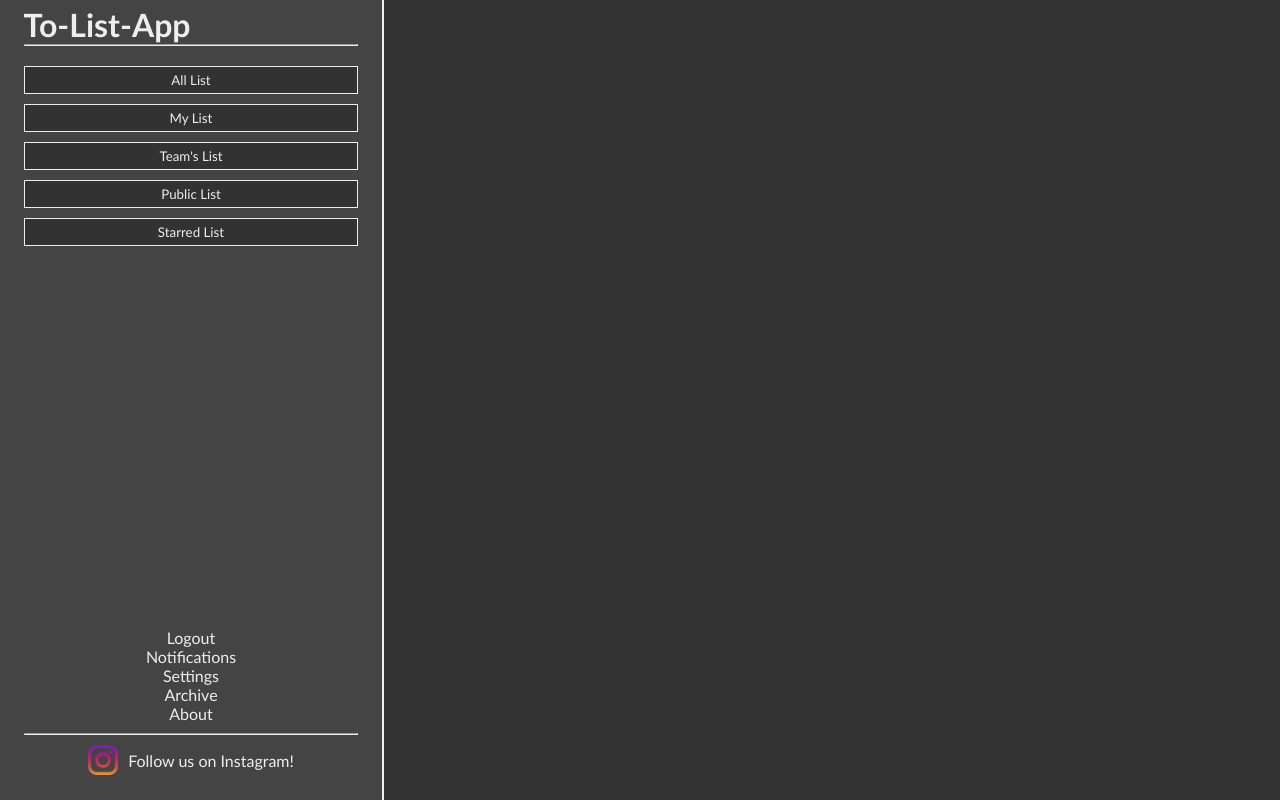
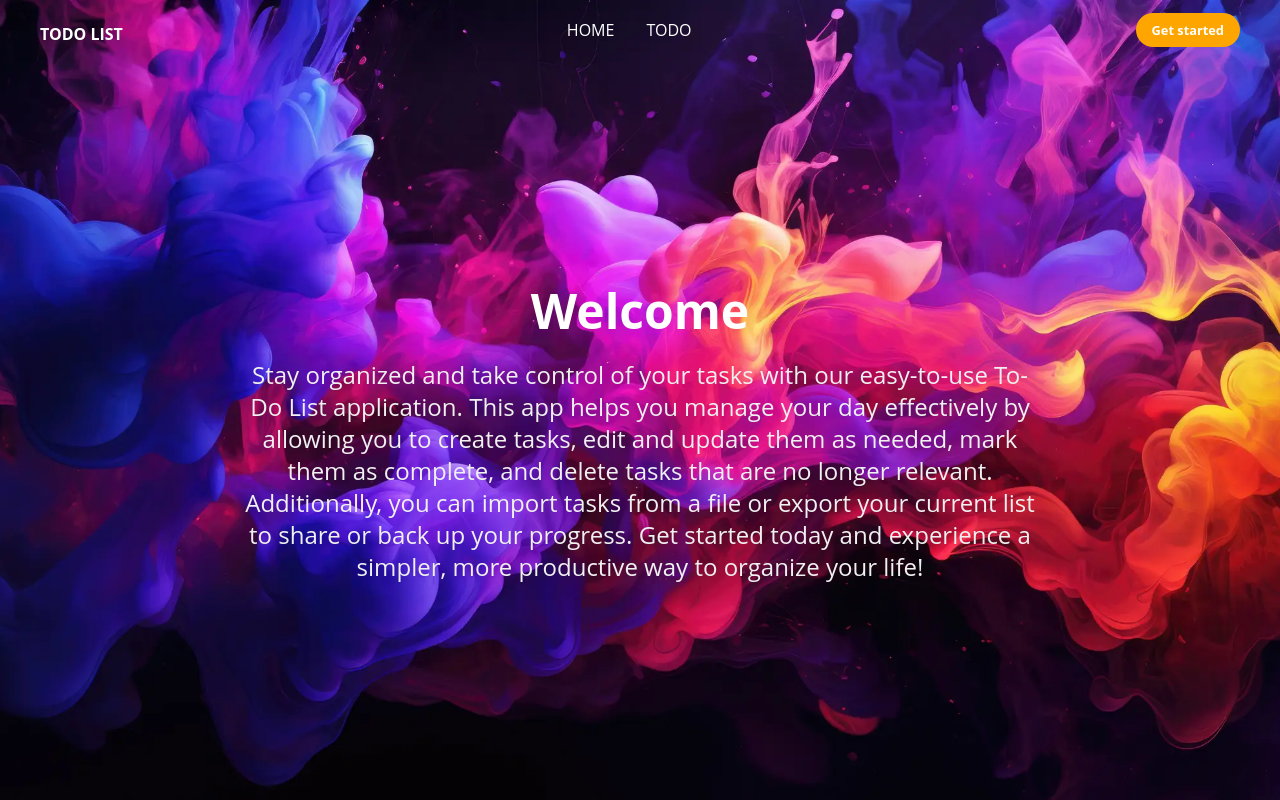
Before and after one commit to iwansal64/TO-LIST-APP, a plain HTML site: page client/Dashboard/index.html in a window 1280 px wide. Drawn offline with Linux system fonts and the light colour scheme.

Commit message:
Updated index.html and style.css to set background color to black

```diff
--- a/client/Dashboard/index.html
+++ b/client/Dashboard/index.html
@@ -1,53 +1,55 @@
 <!DOCTYPE html>
 <html lang="en">
 <head>
-    <meta charset="UTF-8">
+    <meta charset="UTF-8"/>
+    <meta http-equiv="X-UA-Compatible" content="IE=edge"/>
     <meta name="viewport" content="width=device-width, initial-scale=1.0">
-    <link rel="apple-touch-icon" sizes="180x180" href="../public/favicon_io/apple-touch-icon.png">
-    <link rel="icon" type="image/png" sizes="32x32" href="../public/favicon_io/favicon-32x32.png">
-    <link rel="icon" type="image/png" sizes="16x16" href="../public/favicon_io/favicon-16x16.png">
-    <link rel="manifest" href="/site.webmanifest">
+    <link rel="stylesheet" href="https://cdnjs.cloudflare.com/ajax/libs/font-awesome/6.2.1/css/all.min.css"
+    integrity="sha512-MV7K8+y+gLIBoVD59lQIYicR65iaqukzvf/nwasF0nqhPay5w/9lJmVM2hMDcnK1OnMGCdVK+iQrJ7lzPJQd1w==" crossorigin="anonymous" referrerpolicy="no-referrer" />
     <link rel="stylesheet" href="style.css">
-    <title>TO LIST APP - Dashboard</title>
+    <title>TODO</title>
 </head>
 <body>
-    <div class="sidebar">
-        <div class="top">
-            <div class="logo">
-                <h1>To-<span>List</span>-App</h1>
-            </div>
-            <div class="line">
-                <hr>
+    <header>
+        <div class="navbar">
+            <div class="logo"><a href="#">TODO LIST</a></div>
+            <ul class="links">
+                <li><a href="index.html">HOME</a></li>
+                <li><a href="../Home/index.html">TODO</a></li>
+            </ul>
+            <a href="#" class="action_btn">Get started</a>
+            <div class="toggle_btn">
+                <i class="fa-solid fa-bars"></i>
             </div>
         </div>
-        <div class="mid">
-            <div class="options">
-                <button class="option-button">All List</button>
-                <button class="active option-button">My List</button>
-                <button class="option-button">Team's List</button>
-                <button class="option-button">Public List</button>
-                <button class="option-button">Starred List</button>
-            </div>
+        <div class="dropdown_menu">
+            <li><a href="index.html">HOME</a></li>
+            <li><a href="../Home/index.html">TODO</a></li>
+           <li> <a href="#" class="action_btn">Get started</a></li>
         </div>
-        <div class="bot">
-            <div class="links">
-                <a href="">Logout</a>
-                <a href="">Notifications</a>
-                <a href="">Settings</a>
-                <a href="">Archive</a>
-                <a href="">About</a>
-            </div>
-            <div class="line">
-                <hr>
-            </div>
-            <div class="info">
-                <a href=""><img src="../public/instagram.png" alt="Instagram Logo" width="30px"> Follow us on Instagram!</a>
-            </div>
-        </div>
-    </div>
-    <div class="dashboard">
+    </header>
 
-    </div>
-    <script src="script.js"></script>
+    <main>
+        <section id="hero">
+            <h1>Welcome</h1>
+            <p>
+                Stay organized and take control of your tasks with our easy-to-use To-Do List application. This app helps you manage your day effectively by allowing you to create tasks, edit and update them as needed, mark them as complete, and delete tasks that are no longer relevant. Additionally, you can import tasks from a file or export your current list to share or back up your progress. Get started today and experience a simpler, more productive way to organize your life!
+            </p>
+        </section>
+    </main>
+
+    <script>
+        const toggleBtn = document.querySelector('.toggle_btn');
+        const toggleBtnIcon = document.querySelector('.toggle_btn i');
+        const dropDownMenu = document.querySelector('.dropdown_menu');
+        toggleBtn.onclick = function(){
+            dropDownMenu.classList.toggle('open');
+            const isOpen = dropDownMenu.classList.contains('open');
+
+            toggleBtnIcon.classList = isOpen
+            ? 'fa-solid fa-xmark' :
+            'fa-solid fa-bars'
+        }
+    </script>
 </body>
 </html>
--- a/client/Dashboard/style.css
+++ b/client/Dashboard/style.css
@@ -1,96 +1,142 @@
 * {
     margin: 0;
     padding: 0;
-    font-family: calibri;
-    color: #eee;
+    box-sizing: border-box;
+    font-family: 'open sans', sans-serif;
 }
 
 body {
+    height: 100vh;
+    background-color: #000; /* This sets the background color to black */
+    background-image: url(background.webp); /* Use this to set the background image */
+    background-size: cover;
+    background-position: center;
+}
+li{
+    list-style: none;
+}
+a {
+    text-decoration: none;
+    color: #fff;
+    font-size: 1rem;
+}
+a:hover {
+    color: orange;
+}
+header{
+  position: relative;
+  padding: 0 2rem;
+}
+.navbar{
+    width: 100%;
+    height: 60px;
+    max-width: 1200px;
+    margin: 0 auto;
     display: flex;
-    height: 100vh;
+    align-items: center;
+    justify-content: space-between;
+}
+.navbar .logo{
+    font-size: 1.5rem;
+    font-weight: bold;
+}
+.navbar .links{
+    display: flex;
+    gap: 2rem;
+}
+.navbar .toggle_btn{
+    color: #fff;
+    font-size: 1.5rem;
+    cursor: pointer;
+    display: none;
+}
+.action_btn{
+    background-color: orange;
+    color: #fff;
+    padding: 0.5rem 1rem;
+    border: none;
+    outline: none;
+    border-radius: 20px;
+    font-size: 0.8rem;
+    font-weight: bold;
+    cursor: pointer;
+    transition: transform 0.2s ease;
+}
+.action_btn:hover{
+    scale:1.05;
+    color: #fff;
+
+}
+.action_btn:active{
+    scale:0.95;
+}
+.dropdown_menu{
+    display: none;
+    position: absolute;
+    right: 2rem;
+    top: 60px;
+    height: 0;
+    width: 300px;
+    background: rgba(255, 255, 255, 0.1);
+    backdrop-filter: blur(15px);
+    border-radius: 10px;
     overflow: hidden;
-    background-color: #333;
+    transition: height 0.2s cubic-bezier(0.175, 0.885, 0.32, 1.275);
+}
+.dropdown_menu.open{
+    height: 240px;
+}
+.dropdown_menu li{
+    padding: 0.7rem;
+    display: flex;
+    align-items: center;
+    justify-content: center;
+
+}
+.dropdown_menu .action_btn{
+    width: 100%;
+    display: flex;
+    justify-content: center;
+}
+section#hero {
+    height: calc(100vh - 60px);
+    display: flex;
+    flex-direction: column;
+    align-items: center;
+    justify-content: center;
+    color: #fff;
+    text-align: center; /* Center-align the text */
+    padding: 0 2rem; /* Add padding for smaller screens */
 }
 
-a {
-    text-decoration: none;
-    color: #eee;
+#hero h1 {
+    font-size: 3rem;
+    margin-bottom: 1rem;
 }
 
-a:hover {
-    color: #ccc;
+#hero p {
+    font-size: 1.5rem; /* Increase font size */
+    line-height: 2rem; /* Add spacing between lines */
+    max-width: 800px; /* Restrict the width for better readability */
+    margin: 0 auto; /* Center the paragraph */
+    color: #f0f0f0; /* Slightly lighter text color */
 }
 
-button {
-    background-color: #11111155;
-    border: none;
-    padding: 5px;
-    cursor: pointer;
+@media (max-width: 992px) {
+    .navbar .links,
+    .navbar .action_btn{
+        display: none;
+    }
+    .navbar .toggle_btn{
+        display: block;
+    }
+    .dropdown_menu{
+        display: block;
+    }
 }
-
-button:hover {
-    background-color: #33333355;
+@media (max-width: 576px){
+.dropdown_menu{
+    left: 2rem;
+    width: unset;
 }
-
-div.sidebar {
-    width: 30vw;
-
-    display: grid;
-    gap: 20px;
-
-    grid-template-rows: min-content min-content 1fr;
-    place-items: center;
-
-    padding: 5px;
-    box-sizing: border-box;
-
-    background-color: #444;
-    border: none;
-    border-right: 2px solid #eee;
 }
-
-div.sidebar > div {
-    width: 90%;
-}
-
-div.sidebar > div.mid > div.options {
-    display: flex;
-    flex-direction: column;
-    gap: 10px;
-}
-
-div.sidebar > div.mid > div.options > button {
-    border: 1px solid #eee;
-}
-
-div.sidebar > div.bot {
-    align-self: end;
-    margin-bottom: 20px;
-}
-
-div.sidebar > div.bot > div.links {
-    margin-bottom: 10px;
-    display: flex;
-    flex-direction: column;
-    justify-content: center;
-    align-items: center;
-}
-
-div.sidebar > div.bot > div.info {
-    margin-top: 10px;
-
-    display: flex;
-    flex-direction: column;
-    justify-content: center;
-}
-
-div.sidebar > div.bot > div.info > a {
-    display: flex;
-    justify-content: center;
-    align-items: center;
-    gap: 10px;
-}
-
-div.dashboard {
-    width: 70vw;
-}
```
Also changed, not shown: client/Dashboard/background.webp (added), client/Dashboard/script.js (deleted), login img.png (deleted).
